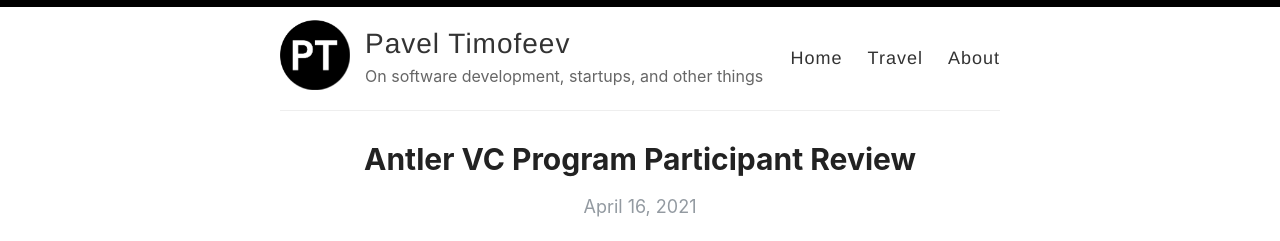
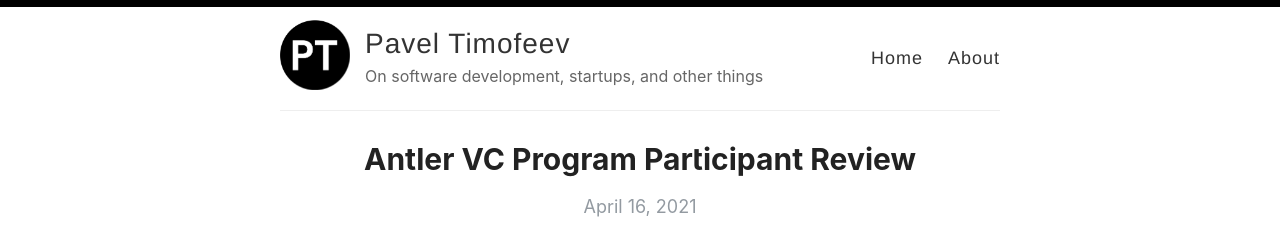
Before and after one commit to ptcodes/ptcodes.github.io, a Jekyll site: the page built from index.html, in a window 1280 px wide and 900 px high. Shown: the top 241 px of the window. Built offline with Jekyll 4.4.1, drawn with Linux system fonts in a browser that asks for light colours; the list of posts is cut into pages by our own code.

Commit message:
remove the travel link

```diff
--- a/_layouts/default.html
+++ b/_layouts/default.html
@@ -37,7 +37,6 @@
             {% if false %}
             <a href="{{ site.baseurl }}/search">Search</a>
             {% endif %}
-            <a href="{{ site.baseurl }}/travel">Travel</a>
             <a href="{{ site.baseurl }}/about">About</a>
           </nav>
         </header>
```
